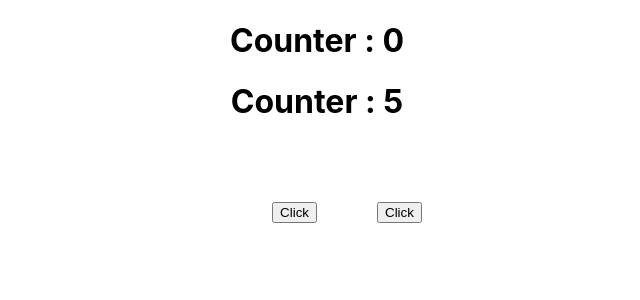
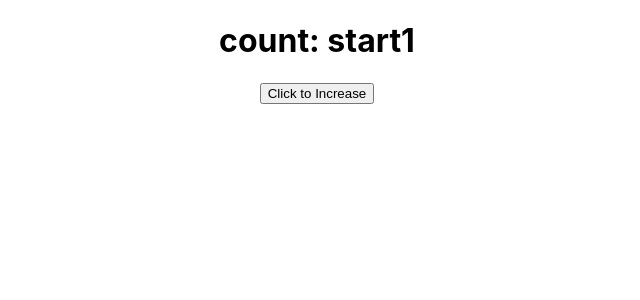
Before and after one commit to PayalSasmal10/react-concepts, a React (Create React App) app: page / in a window 1280 px wide. Shown: the top 300 px of the page, without its empty margins (323-963 px from the left). Built offline with nearby package versions, Linux system fonts and the light colour scheme.

Commit message:
added new settimeout technique

```diff
--- a/src/App.js
+++ b/src/App.js
@@ -1,6 +1,6 @@
 import "./App.css";
 import UseStateExample from "./components/useState/useStateExample";
-// import UseRefSecondEx from "./components/useRef/useRefSecondEx";
+import UseRefSecondEx from "./components/useRef/useRefSecondEx";
 // import { Callback } from './components/useCallback/Callback';
 // import Child from './components/useCallback/child';
 // import { Memo } from './components/useMemo/Memo';
@@ -14,7 +14,10 @@ import UseStateExample from "./components/useState/useStateExample";
 function App() {
   return (
     <div className="App">
-      <UseStateExample />
+      {/* <UseStateExample />
+       */}
+       <UseRefSecondEx/>
+
     </div>
   );
 }
--- a/src/components/useRef/useRefSecondEx.js
+++ b/src/components/useRef/useRefSecondEx.js
@@ -1,7 +1,7 @@
 import { useRef } from "react";
 
 const UseRefSecondEx = () => {
-    const count = useRef(0);
+    const count = useRef("start");
     // const counterHandler = () => {
     //     console.log("Am I calling from useRef");
         count.current = count.current + 1;
```
